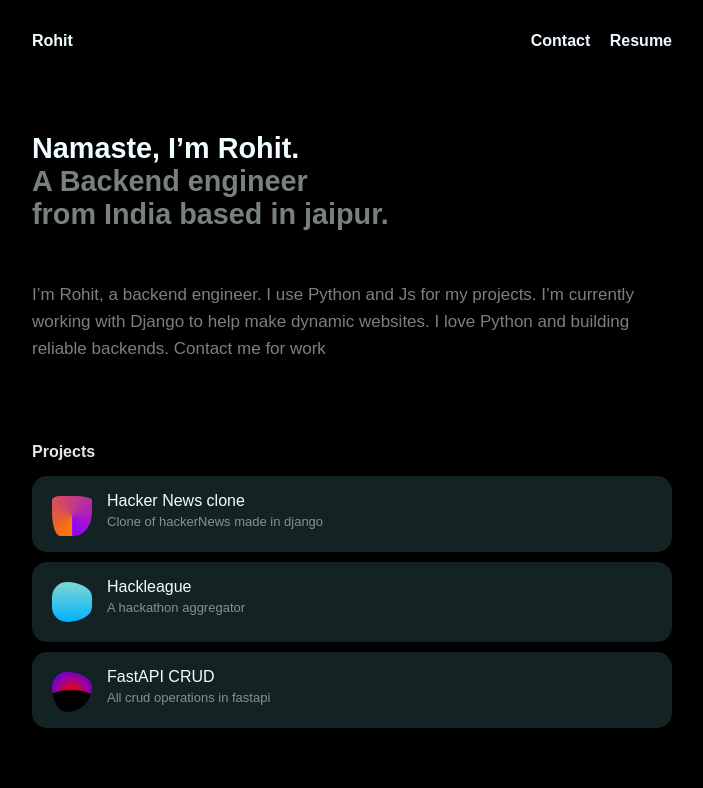
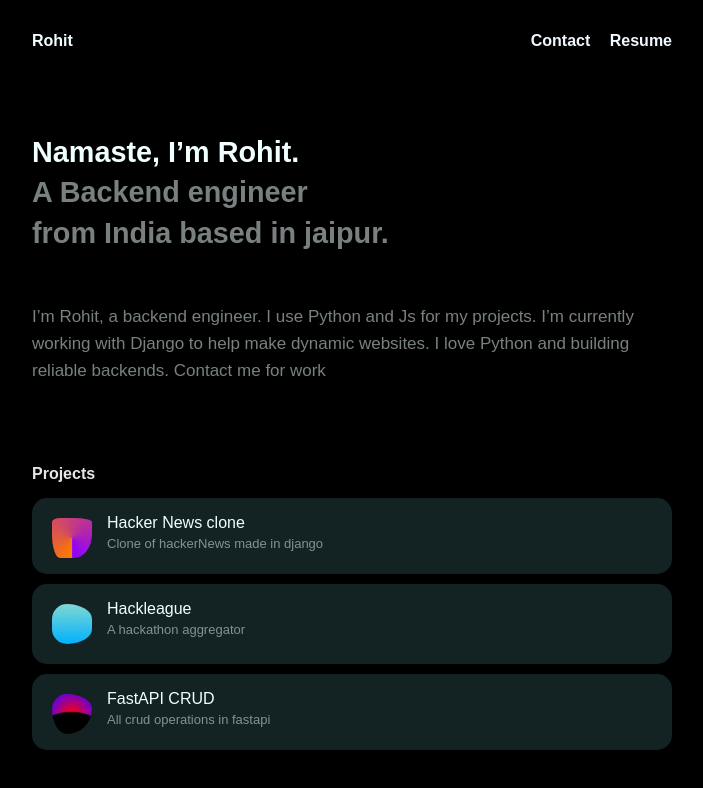
Before and after one commit to siesto1elemento/My-portfolio, a plain HTML site: page index.html in a window 1280 px wide. Shown: the whole page, without its empty margins (288-991 px from the left). Drawn offline with Linux system fonts and the light colour scheme.

Commit message:
minor change

```diff
--- a/index.css
+++ b/index.css
@@ -39,6 +39,12 @@ body{
     font-weight: bold;
     margin-top: 50px;
 }
+
+.intro-p{
+    line-height: 1.4;
+}
+
+
 .link1{
     margin-right: 15px;
     text-decoration: none;
--- a/index.html
+++ b/index.html
@@ -16,7 +16,7 @@
             </div>
         </div>
         <div class="intro">
-            <p class="">Namaste, I’m Rohit.<br>
+            <p class="intro-p">Namaste, I’m Rohit.<br>
             <span class="faded">A Backend engineer <br>from India based in jaipur.</span></p>
         </div>
         <div class="full-intro">I’m Rohit, a backend engineer. I use Python and Js for my projects. I’m currently working with Django to help make dynamic websites. I love Python and building reliable backends. Contact me for work</div>
```
